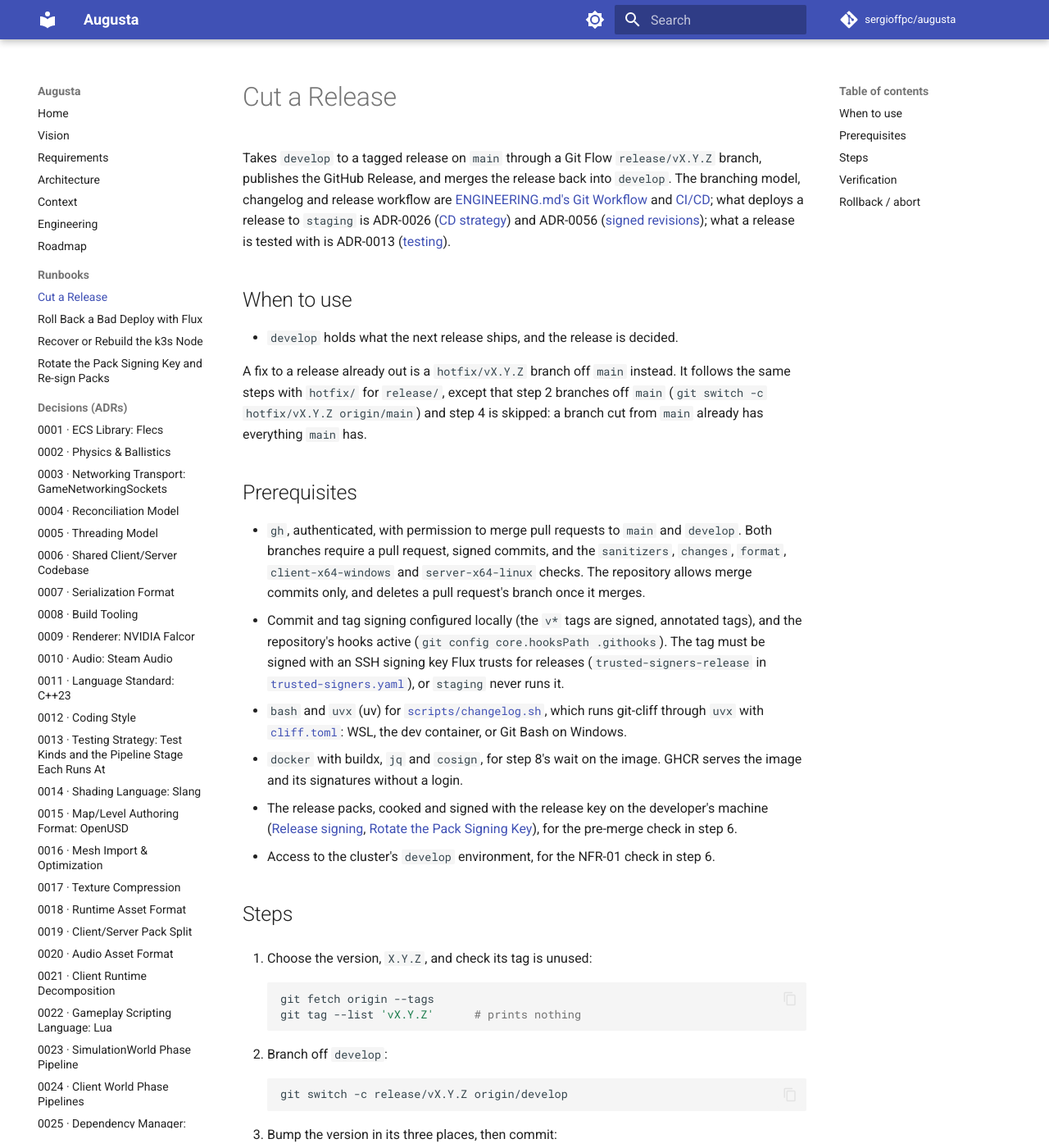
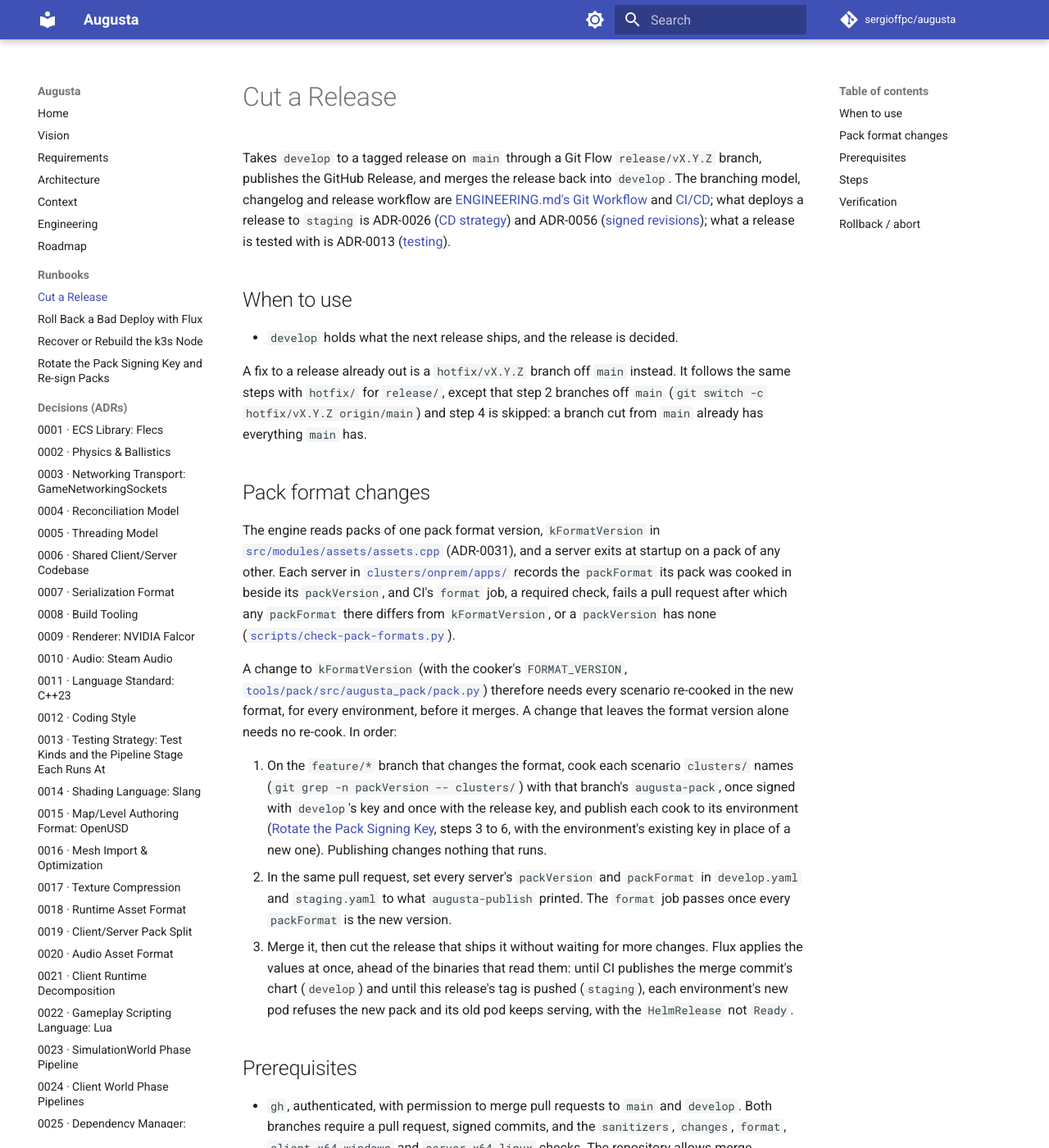
Before and after one commit to sergioffpc/augusta, an MkDocs documentation site: the page built from docs/runbooks/cut-release.md, in a window 1280 px wide and 1400 px high. Shown: the whole window at 82% size. Built offline with MkDocs 1.6.1 and Material for MkDocs 9.7.7, drawn with Linux system fonts in a browser that asks for light colours; comment, search, counter and statistics services are not loaded; some of the changed text lies outside the part shown.

Commit message:
docs: say when a pack format change re-cooks and how it merges
cut-release.md gains a Pack format changes section: the format change
re-cooks and publishes every environment's packs, and moves every
packVersion and packFormat in the same pull request. Step 6's manual
pack-load check is now the format job's. pack-key-rotation.md records
the packFormat beside the packVersion.

Co-Authored-By: Claude Opus 5.5 <noreply@anthropic.com>

````diff
--- a/docs/runbooks/cut-release.md
+++ b/docs/runbooks/cut-release.md
@@ -18,6 +18,39 @@ It follows the same steps with `hotfix/` for `release/`, except that step 2
 branches off `main` (`git switch -c hotfix/vX.Y.Z origin/main`) and step 4 is
 skipped: a branch cut from `main` already has everything `main` has.
 
+## Pack format changes
+
+The engine reads packs of one pack format version, `kFormatVersion` in
+[`src/modules/assets/assets.cpp`](../../src/modules/assets/assets.cpp)
+(ADR-0031), and a server exits at startup on a pack of any other. Each server in
+[`clusters/onprem/apps/`](../../clusters/onprem/apps/) records the `packFormat`
+its pack was cooked in beside its `packVersion`, and CI's `format` job, a
+required check, fails a pull request after which any `packFormat` there differs
+from `kFormatVersion`, or a `packVersion` has none
+([`scripts/check-pack-formats.py`](../../scripts/check-pack-formats.py)).
+
+A change to `kFormatVersion` (with the cooker's `FORMAT_VERSION`,
+[`tools/pack/src/augusta_pack/pack.py`](../../tools/pack/src/augusta_pack/pack.py))
+therefore needs every scenario re-cooked in the new format, for every
+environment, before it merges. A change that leaves the format version alone
+needs no re-cook. In order:
+
+1. On the `feature/*` branch that changes the format, cook each scenario
+   `clusters/` names (`git grep -n packVersion -- clusters/`) with that branch's
+   `augusta-pack`, once signed with `develop`'s key and once with the release
+   key, and publish each cook to its environment
+   ([Rotate the Pack Signing Key](pack-key-rotation.md), steps 3 to 6, with the
+   environment's existing key in place of a new one). Publishing changes nothing
+   that runs.
+2. In the same pull request, set every server's `packVersion` and `packFormat`
+   in `develop.yaml` and `staging.yaml` to what `augusta-publish` printed. The
+   `format` job passes once every `packFormat` is the new version.
+3. Merge it, then cut the release that ships it without waiting for more
+   changes. Flux applies the values at once, ahead of the binaries that read
+   them: until CI publishes the merge commit's chart (`develop`) and until this
+   release's tag is pushed (`staging`), each environment's new pod refuses the
+   new pack and its old pod keeps serving, with the `HelmRelease` not `Ready`.
+
 ## Prerequisites
 
 - `gh`, authenticated, with permission to merge pull requests to `main` and
@@ -37,10 +70,6 @@ skipped: a branch cut from `main` already has everything `main` has.
   or Git Bash on Windows.
 - `docker` with buildx, `jq` and `cosign`, for step 8's wait on the image. GHCR
   serves the image and its signatures without a login.
-- The release packs, cooked and signed with the release key on the developer's
-  machine ([Release signing](../ENGINEERING.md#cicd),
-  [Rotate the Pack Signing Key](pack-key-rotation.md)), for the pre-merge check
-  in step 6.
 - Access to the cluster's `develop` environment, for the NFR-01 check in step 6.
 
 ## Steps
@@ -100,8 +129,10 @@ skipped: a branch cut from `main` already has everything `main` has.
     gh pr create --base main --title "chore(release): vX.Y.Z" --body "<evidence checklist>"
     ```
 
-    Before merging, record in the pull request the checks CI cannot run
-    (`release/*` is never deployed, ADR-0026):
+    Before merging, record in the pull request the check CI cannot run
+    (`release/*` is never deployed, ADR-0026). That the environments' packs are
+    of the format this branch's binaries read is the pull request's `format`
+    job's ([Pack format changes](#pack-format-changes)):
 
     - NFR-01 on the cluster, eight players for a full Match in the `develop`
       environment (ADR-0013). That environment runs `develop`'s head, not this
````
Also changed, not shown: other parts of docs/runbooks/cut-release.md (+0 -3 lines), docs/ARCHITECTURE.md (+4 -2 lines), docs/ENGINEERING.md (+12 -4 lines), docs/runbooks/pack-key-rotation.md (+11 -3 lines).
